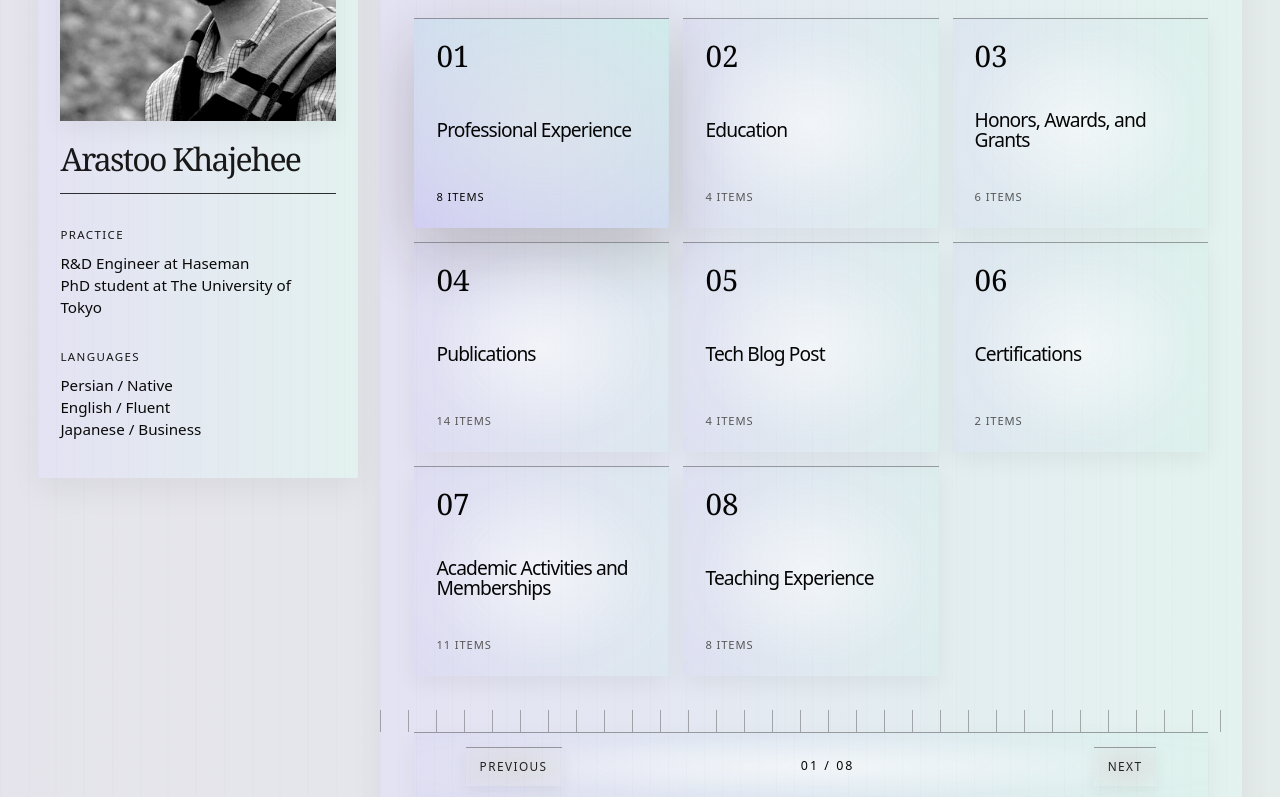
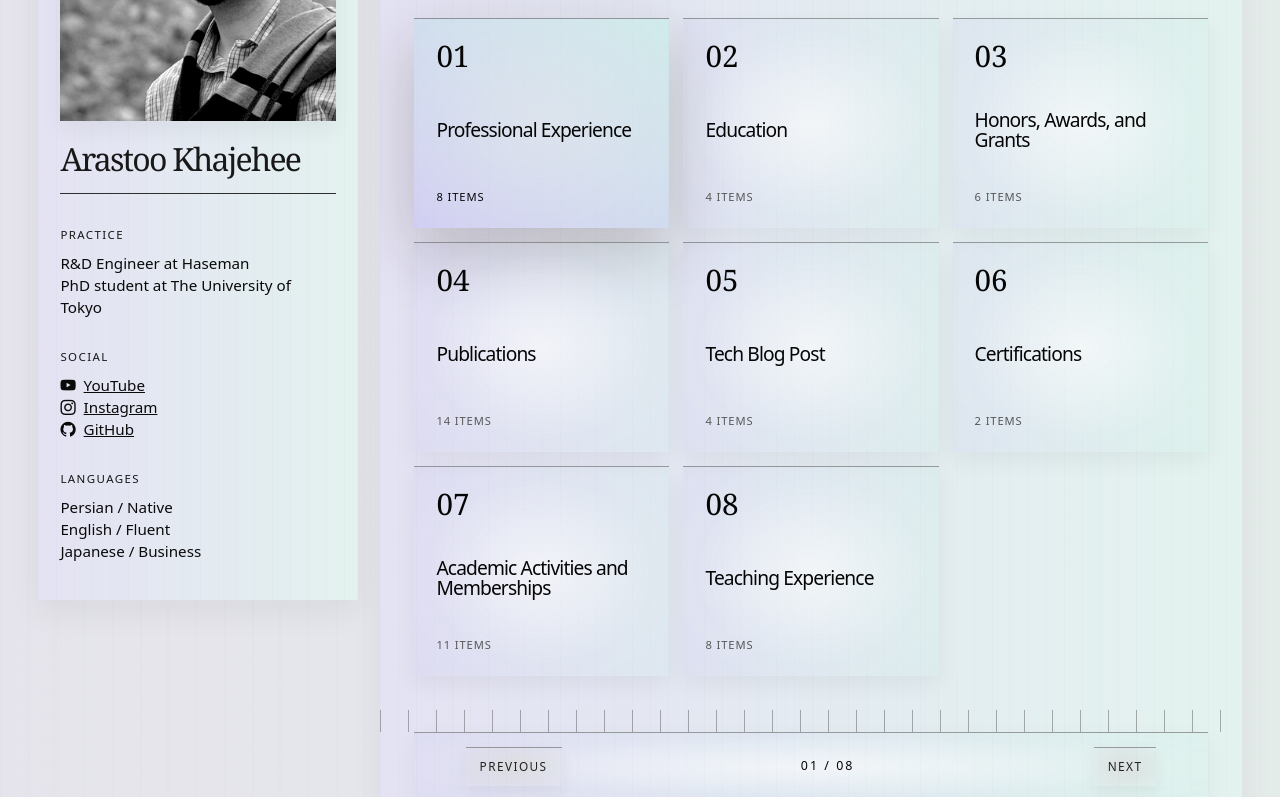
Before and after one commit to Arastookhajehee/my_cv_react, a React (Vite) app: page / in a window 1280 px wide. Shown: the part 1392-2189 px from the top of the page. Built offline with nearby package versions, Linux system fonts and the light colour scheme.

Commit message:
fix: restore social profile links

```diff
--- a/src/Components/Contact.jsx
+++ b/src/Components/Contact.jsx
@@ -1,4 +1,5 @@
 import profilePic from "../assets/Profile_centered.jpg";
+import "bootstrap-icons/font/bootstrap-icons.css";
 
 export default function Contact({ language }) {
   return (
@@ -17,6 +18,15 @@ export default function Contact({ language }) {
         </ul>
       </div>
 
+      <div className="contact-section" id="social">
+        <h3>{language === "english" ? "Social" : "ソーシャル"}</h3>
+        <ul>
+          <li><a className="social-link" href="https://www.youtube.com/@arastookhajehee1570" target="_blank" rel="noopener noreferrer"><i className="bi bi-youtube" /> YouTube</a></li>
+          <li><a className="social-link" href="https://www.instagram.com/kh.arastoo/" target="_blank" rel="noopener noreferrer"><i className="bi bi-instagram" /> Instagram</a></li>
+          <li><a className="social-link" href="https://github.com/Arastookhajehee" target="_blank" rel="noopener noreferrer"><i className="bi bi-github" /> GitHub</a></li>
+        </ul>
+      </div>
+
       <div className="contact-section">
         <h3>{language === "english" ? "Languages" : "言語"}</h3>
         <ul>
```
Also changed, not shown: 1 other file (tests, documents, lock files or other folders).
